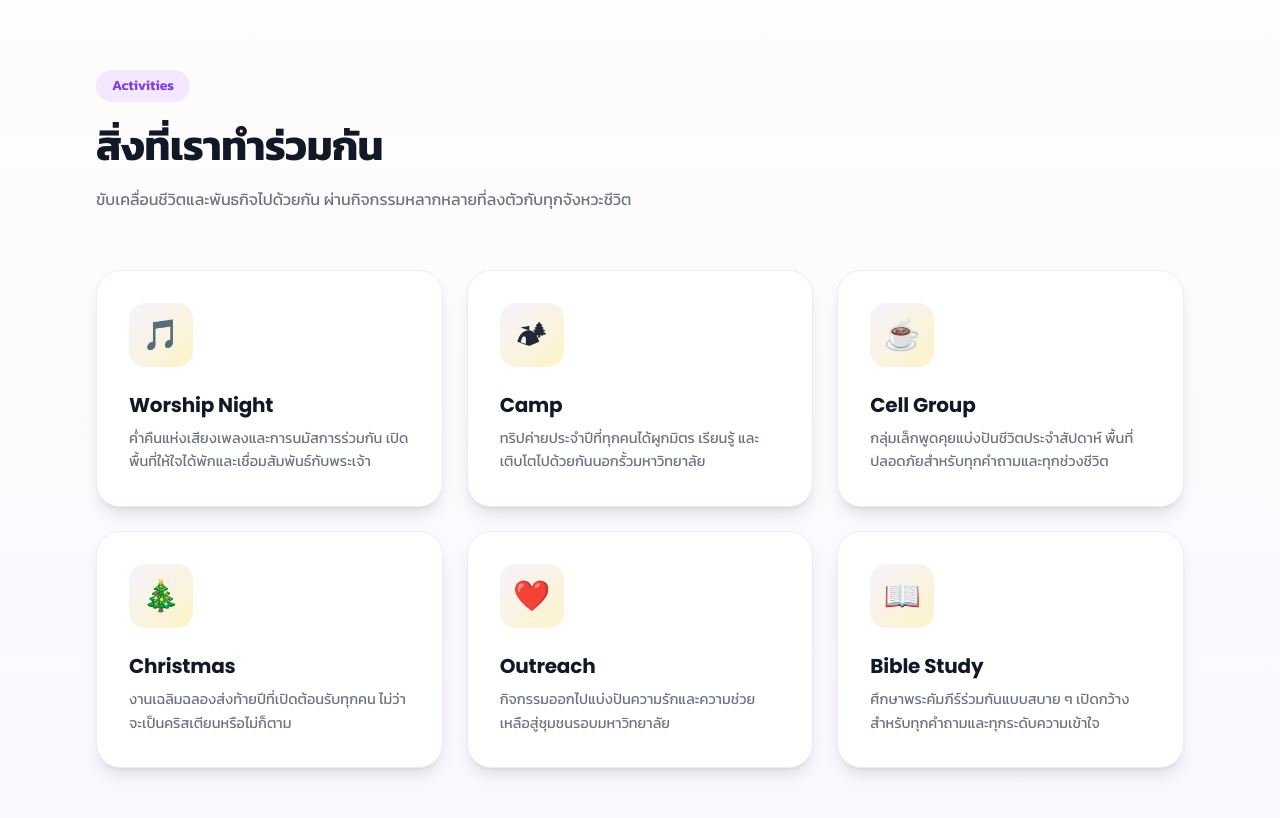
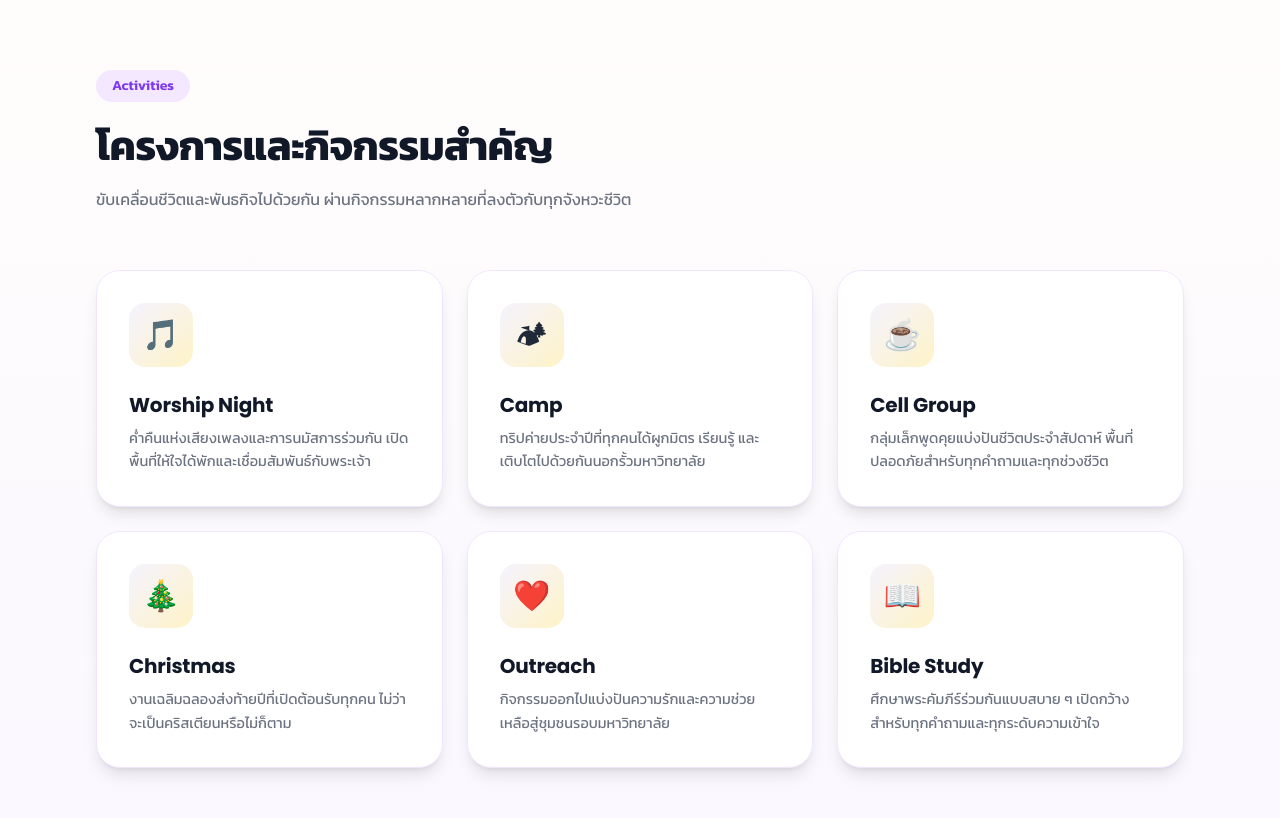
Before and after one commit to padtarapanb/nuct.social, a React (Vite) app: page / in a window 1280 px wide. Shown: the part 2460-3278 px from the top of the page. Built offline with nearby package versions, Linux system fonts and the light colour scheme; no server answers; the database is empty.

Commit message:
Update Activities.jsx

```diff
--- a/src/components/landing/Activities.jsx
+++ b/src/components/landing/Activities.jsx
@@ -30,7 +30,7 @@ export default function Activities() {
       <div className="max-w-6xl mx-auto px-5 sm:px-8">
         <div ref={headRef} className="reveal max-w-xl mb-14">
           <div className="badge mb-5">Activities</div>
-          <h2 className="section-title">สิ่งที่เราทำร่วมกัน</h2>
+          <h2 className="section-title">โครงการและกิจกรรมสำคัญ</h2>
           <p className="section-subtitle">
             ขับเคลื่อนชีวิตและพันธกิจไปด้วยกัน ผ่านกิจกรรมหลากหลายที่ลงตัวกับทุกจังหวะชีวิต
           </p>
```
